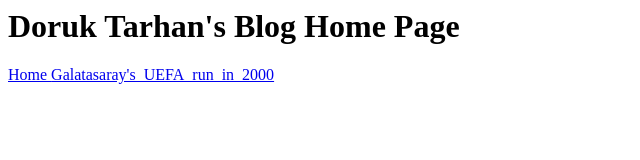
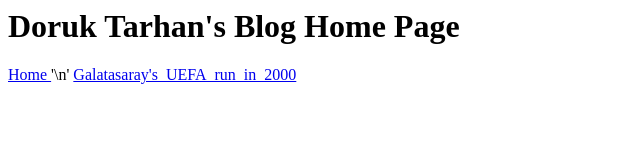
Before and after one commit to doruktarhan/doruktarhan.github.io, a plain HTML site: page index.html in a window 1280 px wide. Shown: the full height of the page, 0-640 px from the left. Drawn offline with Linux system fonts and the light colour scheme.

Commit message:
Update index.html

```diff
--- a/index.html
+++ b/index.html
@@ -14,6 +14,7 @@
   <a href="index.html">
    Home
   </a>
+  <a>'\n'</a>
   <a href="content/Galatasaray's_UEFA_run_in_2000.html">
    Galatasaray's_UEFA_run_in_2000
   </a>
```
